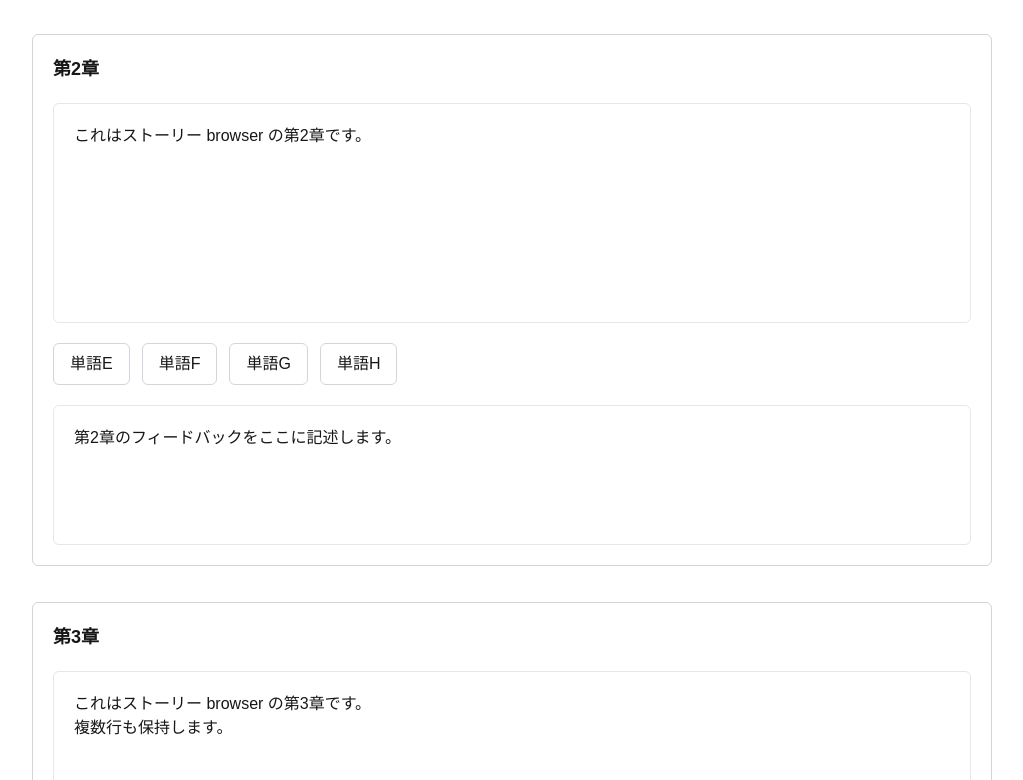
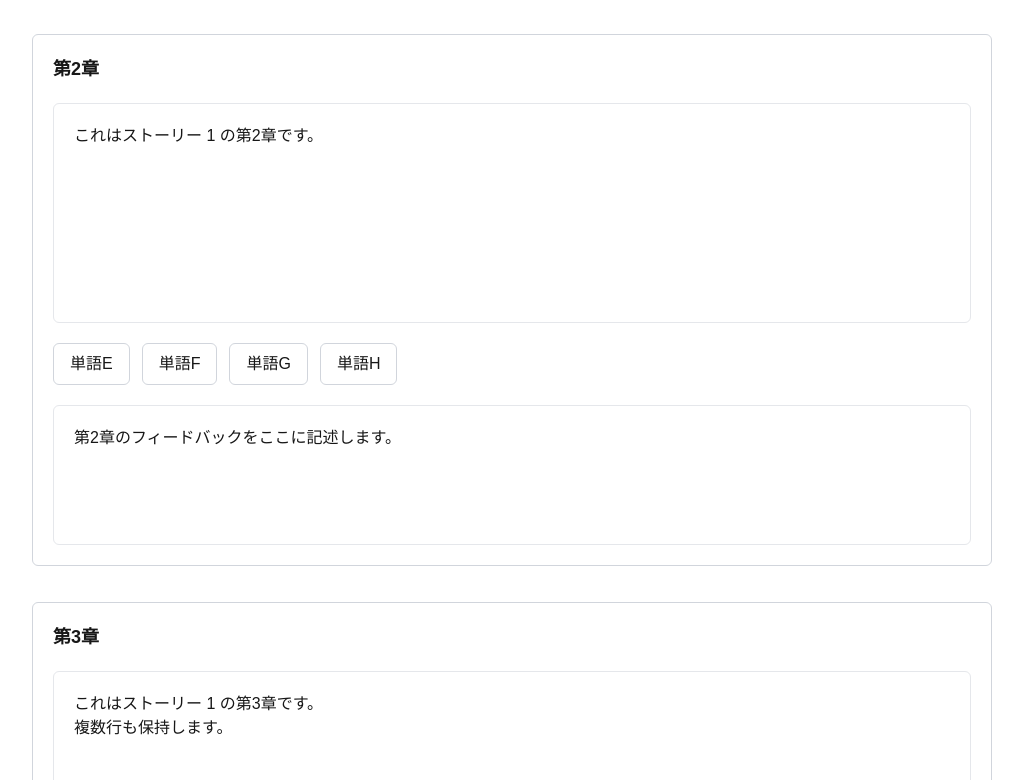
Before and after one commit to temp-sotsusei/temp-sotusei-FE, a Next.js app: page /story/view/1 in a window 1280 px wide. Shown: the part 740-1520 px from the top of the page, without its empty margins (128-1151 px from the left). Built offline with nearby package versions, Linux system fonts and the light colour scheme.

Commit message:
fix: これでエラー治らないかな〜

```diff
--- a/app/story/view/[id]/page.tsx
+++ b/app/story/view/[id]/page.tsx
@@ -1,12 +1,11 @@
 import StoryView from "@/layout/StoryView";
-import { title } from "process";
-import { FC } from "react";
 
 type Props = {
-  id: string;
+  params: Promise<{ id: string }>;
 };
 
-const Page: FC<Props> = ({ id }) => {
+export default async function Page({ params }: Props) {
+  const { id } = await params
   const storyData = {
     title: `物語 ${id}`,
     chapters: [
@@ -16,17 +15,17 @@ const Page: FC<Props> = ({ id }) => {
         feedback: "第1章のフィードバックをここに記述します。",
       },
       {
-        story: `これはストーリー ${title} の第2章です。`,
+        story: `これはストーリー ${id} の第2章です。`,
         words: ["単語E", "単語F", "単語G", "単語H"],
         feedback: "第2章のフィードバックをここに記述します。",
       },
       {
-        story: `これはストーリー ${title} の第3章です。\n複数行も保持します。`,
+        story: `これはストーリー ${id} の第3章です。\n複数行も保持します。`,
         words: ["単語I", "単語J", "単語K", "単語L"],
         feedback: "第3章のフィードバックをここに記述します。",
       },
       {
-        story: `これはストーリー ${title} の第4章です。`,
+        story: `これはストーリー ${id} の第4章です。`,
         words: ["単語M", "単語N", "単語O", "単語P"],
         feedback: "第4章のフィードバックをここに記述します。",
       },
@@ -35,5 +34,3 @@ const Page: FC<Props> = ({ id }) => {
 
   return <StoryView story={storyData} />;
 };
-
-export default Page;
```
Also changed, not shown: 1 other file (tests, documents, lock files or other folders).
